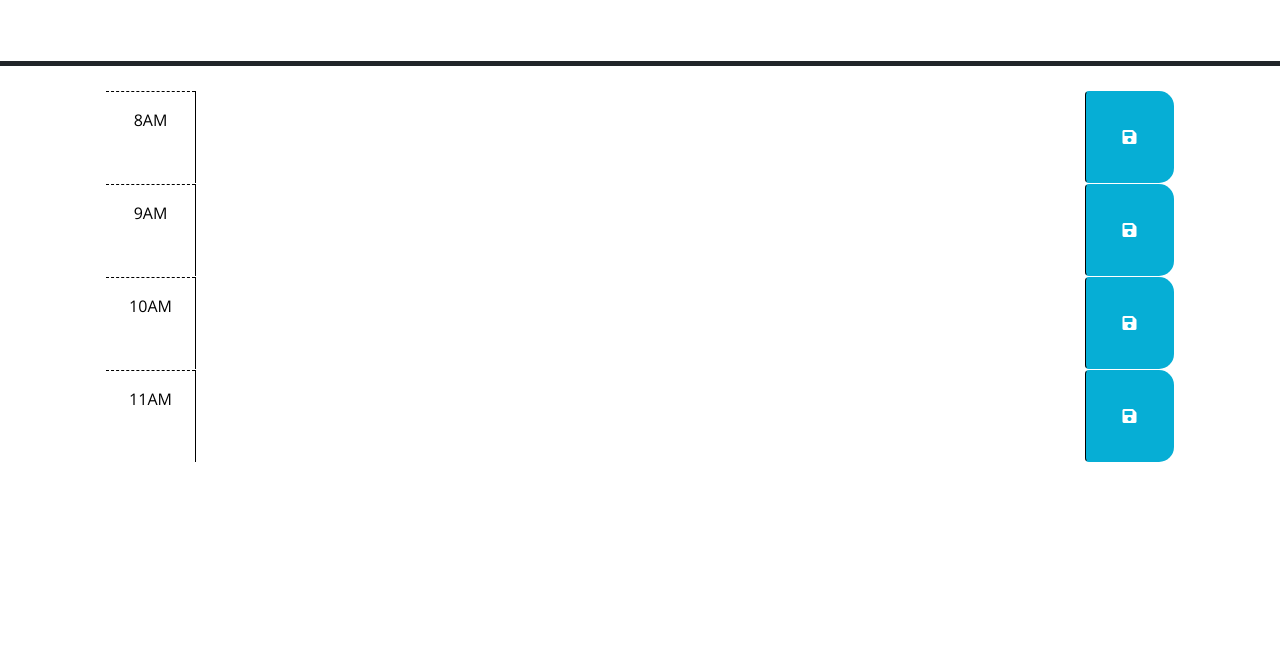
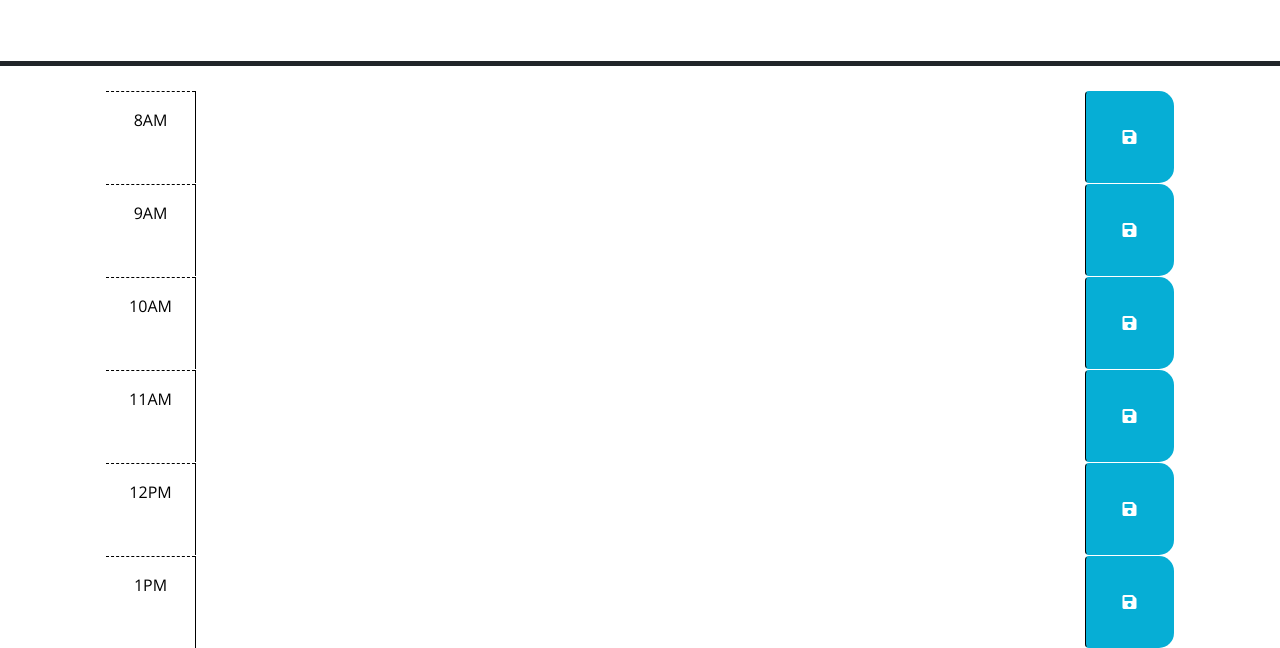
Before and after one commit to DigitallyIntrinsic/whenyouwork, a plain HTML site: page index.html in a window 1280 px wide. Shown: the part 166-814 px from the top of the page. Drawn offline with nearby package versions, Linux system fonts and the light colour scheme; files whose address does not match are found by name.

Commit message:
Added two new blocks

```diff
--- a/index.html
+++ b/index.html
@@ -66,7 +66,21 @@
       </button>
     </div>
 
+    <div id="hour-12" class="row time-block">
+      <div class="col-2 col-md-1 hour text-center py-3">12PM</div>
+      <textarea id="12pm-text" class="col-8 col-md-10 description" rows="3"> </textarea>
+      <button class="btn saveBtn col-2 col-md-1" aria-label="save">
+        <i class="fas fa-save" aria-hidden="true"></i>
+      </button>
+    </div>
 
+    <div id="hour-13" class="row time-block">
+      <div class="col-2 col-md-1 hour text-center py-3">1PM</div>
+      <textarea id="1pm-text" class="col-8 col-md-10 description" rows="3"> </textarea>
+      <button class="btn saveBtn col-2 col-md-1" aria-label="save">
+        <i class="fas fa-save" aria-hidden="true"></i>
+      </button>
+    </div>
 
 
 
```
